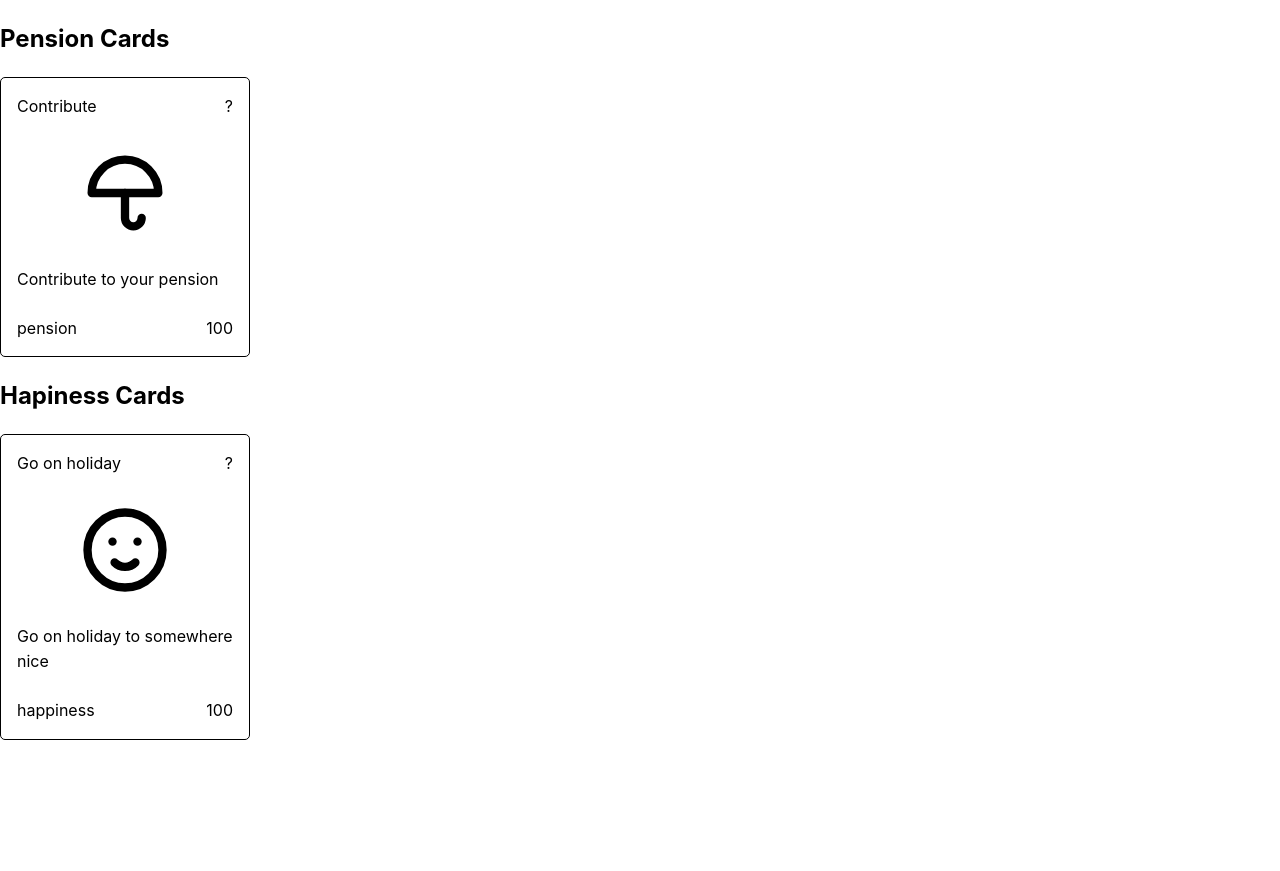
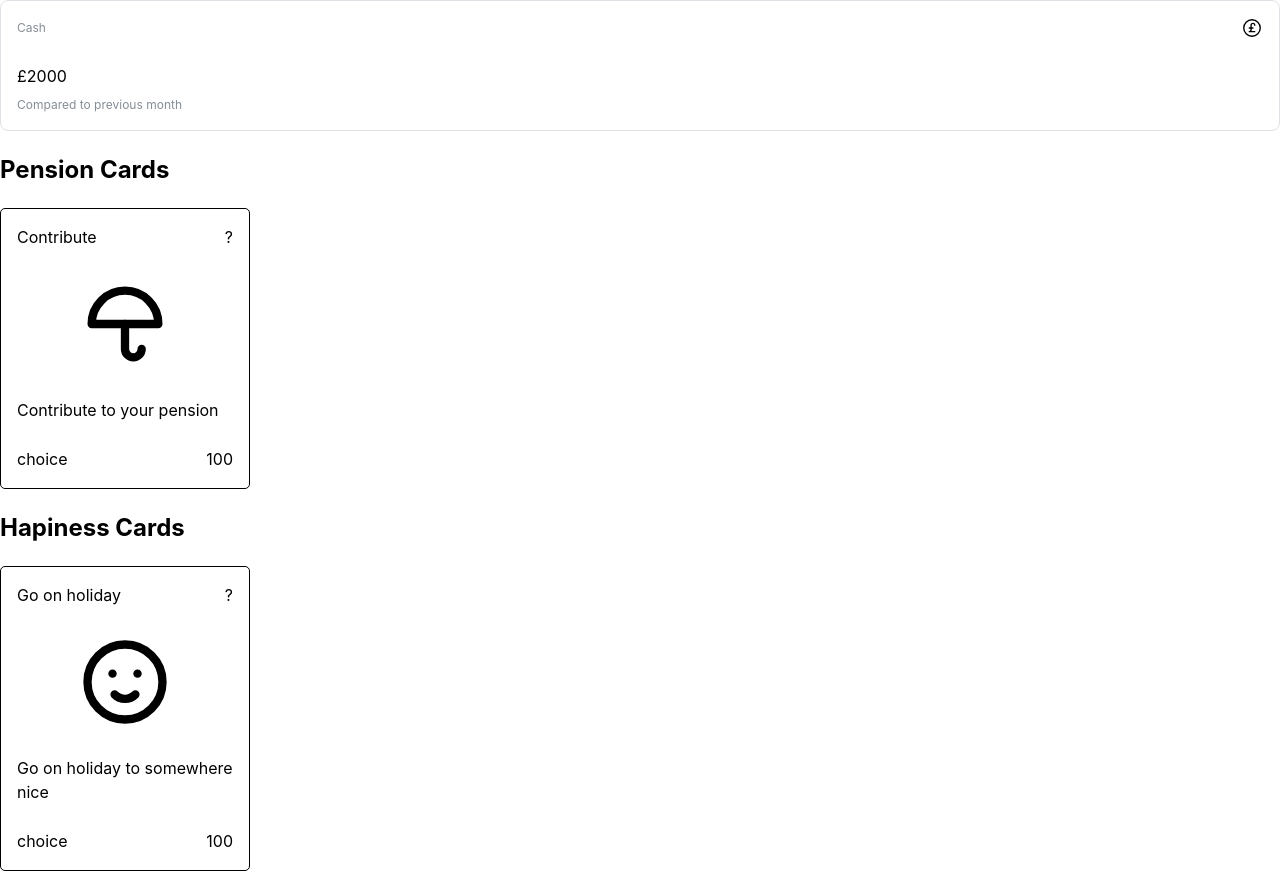
Before and after one commit to siaxza/game-jam, a React (Vite) app in the folder game-jam/: page / in a window 1280 px wide. Before the commit the page ends 800 px from the top, so only its background shows below. Built offline with nearby package versions, Linux system fonts and the light colour scheme.

Commit message:
Add initial card component

```diff
--- a/game-jam/src/App.tsx
+++ b/game-jam/src/App.tsx
@@ -1,12 +1,14 @@
 import "@mantine/core/styles.css";
 import { MantineProvider } from "@mantine/core";
 import { Card } from "./components/Card/Card";
+import { VariablesDisplay } from "./components/VariablesDisplay/VariablesDisplay";
 import { pensionCards } from "./constants/pensionCards";
 import { happinessCards } from "./constants/happinessCards";
 
 function App() {
   return (
     <MantineProvider>
+      <VariablesDisplay />
       <h2>Pension Cards</h2>
       {pensionCards.map((card) => (
         <Card
@@ -14,6 +16,7 @@ function App() {
           description={card.description}
           icon={card.icon}
           category={card.category}
+          effect={card.effect}
           cost={card.cost}
         />
       ))}
@@ -25,6 +28,7 @@ function App() {
           description={card.description}
           icon={card.icon}
           category={card.category}
+          effect={card.effect}
           cost={card.cost}
         />
       ))}
--- /dev/null
+++ b/game-jam/src/components/CashDisplay/CashDisplay.tsx
@@ -0,0 +1,28 @@
+import { Group, Paper, Text } from "@mantine/core";
+import { IconCoinPound } from "@tabler/icons-react";
+
+type CashDisplayProps = {
+  text: string;
+  value: number;
+};
+
+export const CashDisplay = ({ text, value }: CashDisplayProps) => {
+  return (
+    <Paper withBorder p="md" radius="md">
+      <Group justify="space-between">
+        <Text size="xs" c="dimmed">
+          {text}
+        </Text>
+        <IconCoinPound size={22} stroke={1.5} />
+      </Group>
+
+      <Group align="flex-end" gap="xs" mt={25}>
+        <Text>£{value}</Text>
+      </Group>
+
+      <Text fz="xs" c="dimmed" mt={7}>
+        Compared to previous month
+      </Text>
+    </Paper>
+  );
+};
--- /dev/null
+++ b/game-jam/src/components/VariablesDisplay/VariablesDisplay.tsx
@@ -0,0 +1,9 @@
+import { CashDisplay } from "../CashDisplay/CashDisplay";
+
+export const VariablesDisplay = () => {
+  return (
+    <>
+      <CashDisplay text="Cash" value={2000} />
+    </>
+  );
+};
--- a/game-jam/src/constants/happinessCards.tsx
+++ b/game-jam/src/constants/happinessCards.tsx
@@ -6,7 +6,8 @@ export const happinessCards: CardProps[] = [
     title: "Go on holiday",
     description: "Go on holiday to somewhere nice",
     icon: <IconMoodSmile size={100} />,
-    category: "happiness",
+    effect: "happiness",
+    category: "choice",
     cost: 100,
   },
 ];
--- a/game-jam/src/constants/pensionCards.tsx
+++ b/game-jam/src/constants/pensionCards.tsx
@@ -6,7 +6,8 @@ export const pensionCards: CardProps[] = [
     title: "Contribute",
     description: "Contribute to your pension",
     icon: <IconUmbrella size={100} />,
-    category: "pension",
+    effect: "pension",
+    category: "choice",
     cost: 100,
   },
 ];
--- a/game-jam/src/types/CardProps.ts
+++ b/game-jam/src/types/CardProps.ts
@@ -2,6 +2,7 @@ export type CardProps = {
   title: string;
   description: string;
   icon: React.ReactNode;
-  category: "pension" | "happiness";
+  effect: "pension" | "happiness" | "cash";
+  category: "starter" | "choice" | "event";
   cost: number;
 };
```
